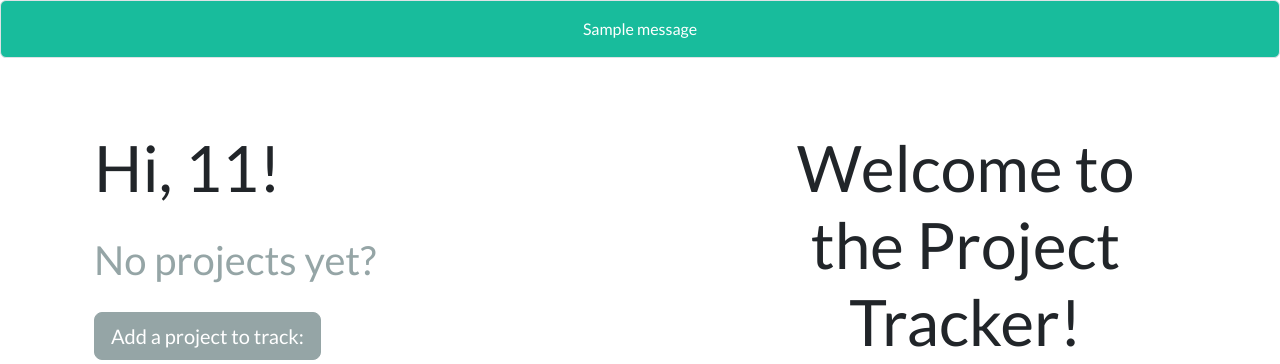
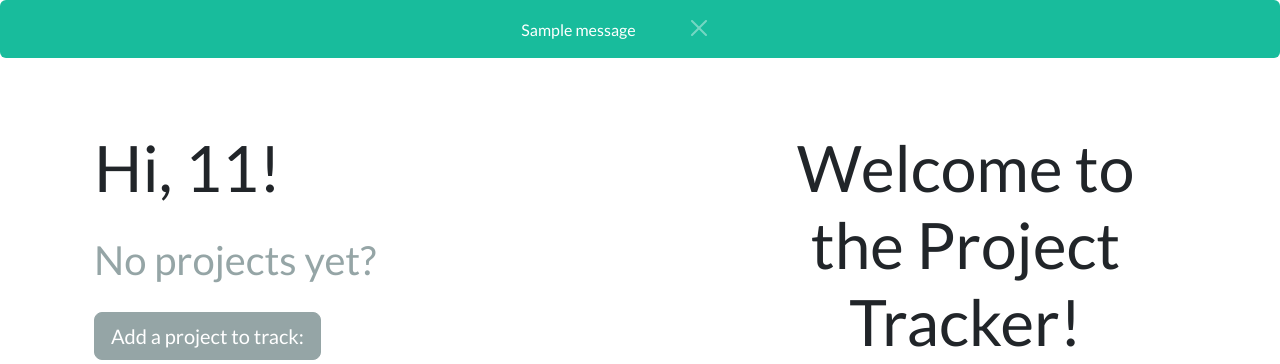
Before and after one commit to LiudmilaLV/-My-Projects-tracker, a Flask app: page / in a window 1280 px wide. Shown: the part 72-436 px from the top of the page. Run offline with Flask 2, Linux system fonts and the light colour scheme; a user stored in the database is signed in; data comes from the database, SQL or seed files in the repository; both versions use the stored data as it was after the commit; one stand-in notice (Sample message) is shown; some libraries are stand-ins or nearby versions.

Commit message:
delete project, delete entry, close flash-message

```diff
--- a/website/templates/base.html
+++ b/website/templates/base.html
@@ -49,8 +49,9 @@
     {% with messages = get_flashed_messages(with_categories=true) %}
       {% if messages %}
         {% for category, message in messages %}
-          <div class="alert alert-{{ category }} border text-center" role="alert">
+          <div class="alert alert-{{ category }} alert-dismissable text-center">
             {{ message }}
+            <button type="button" class="btn-close mx-5" data-bs-dismiss="alert"></button>
           </div>
         {% endfor %}
       {% endif %}
--- a/website/templates/home.html
+++ b/website/templates/home.html
@@ -14,7 +14,7 @@
                     <div class="col-8 col-md-5 text-center">
                         <div class="display-3">Welcome to the Project Tracker!</div>
                         <!-- <div class="display-6 text-muted">Here is how it works:</div>
-                         Carousel ? -->
+                        Carousel ? -->
                     </div>
                 </div>
 
@@ -22,7 +22,7 @@
             <!-- If User has projects -->
             <div class="container-lg my-3">
                 <div class="row justify-content-around">
-                    <div class="col-md-6 text-center text-md-start d-flex align-content-center flex-wrap border" id="leftgreet">
+                    <div class="col-md-6 text-center text-md-start d-flex align-content-center flex-wrap" id="leftgreet">
                         <div class="display-3">Hi, {{user.name}}!</div>
                         <div class="display-6 text-muted">Your projects:</div>
                         <div class="projectlist">
@@ -37,7 +37,7 @@
                         <div>Add a <a href="#addproject" class="btn btn-lg btn-secondary my-5">new project</a> to track</div>
 
                     </div>
-                    <div class="col-md-6 text-center border">
+                    <div class="col-md-6 text-center">
                         <div class="display-5">Your progress this month:</div>
                         <div class="display-6 text-muted">Here is a pie chart</div>
                         <!-- Pie chart ? -->
--- a/website/views.py
+++ b/website/views.py
@@ -1,11 +1,10 @@
 from flask import Blueprint, render_template, flash, abort, url_for
 from werkzeug.utils import redirect
 from flask_login import login_required, current_user
-from sqlalchemy.orm import selectin_polymorphic
-from flask_sqlalchemy import SQLAlchemy
 from .models import User, Project, Entry
 from . import db
 from .forms import AddProjectForm, EntryForm
+from sqlalchemy import and_
 
 views = Blueprint('views', __name__)
 
@@ -28,13 +27,14 @@ def home():
 @login_required
 def project(project_id):
     current_project = Project.query.filter(Project.id==project_id, Project.owner==current_user).first_or_404()
-    last10 = Entry.query.filter(Project.id==project_id, Project.owner==current_user).order_by(Entry.date.desc()).limit(10).all()
+    last10 = Entry.query.join(Project).filter(and_(Entry.project_id==project_id, Project.owner==current_user)).order_by(Entry.date.desc()).limit(10).all()
     entry_form = EntryForm()
     if entry_form.validate_on_submit():
         new_entry = Entry(date=entry_form.date.data, duration=entry_form.duration.data, project_id=current_project.id)
         db.session.add(new_entry)
         db.session.commit()
         flash(f'{entry_form.duration.data} minutes added to the project!', category='success')
+        return redirect(url_for('views.project', project_id=current_project.id))
     return render_template("project.html", user=current_user, project_id=current_project.id, name=current_project.project_name, notes=current_project.notes, entry_form=entry_form, last10=last10)
 
 @views.route('project/<int:project_id>/delete', methods=['POST'])
@@ -50,3 +50,13 @@ def delete_project(project_id):
     db.session.commit()
     flash(f'Project "{current_project.project_name} has been deleted!', category='success')
     return redirect(url_for('views.home'))
+
+
+@views.route('project/delete/<int:entry_id>')
+@login_required
+def delete_entry(entry_id):
+    current_entry = Entry.query.join(Project).filter(and_(Entry.id==entry_id, Project.owner==current_user)).first_or_404(entry_id)
+    db.session.delete(current_entry)
+    db.session.commit()
+    flash(f'{current_entry.duration} minutes has been deleted!', category='success')
+    return redirect(url_for('views.project', project_id=current_entry.project_id))
```
Also changed, not shown: website/templates/project.html (+13 -10 lines), website/database.db.
